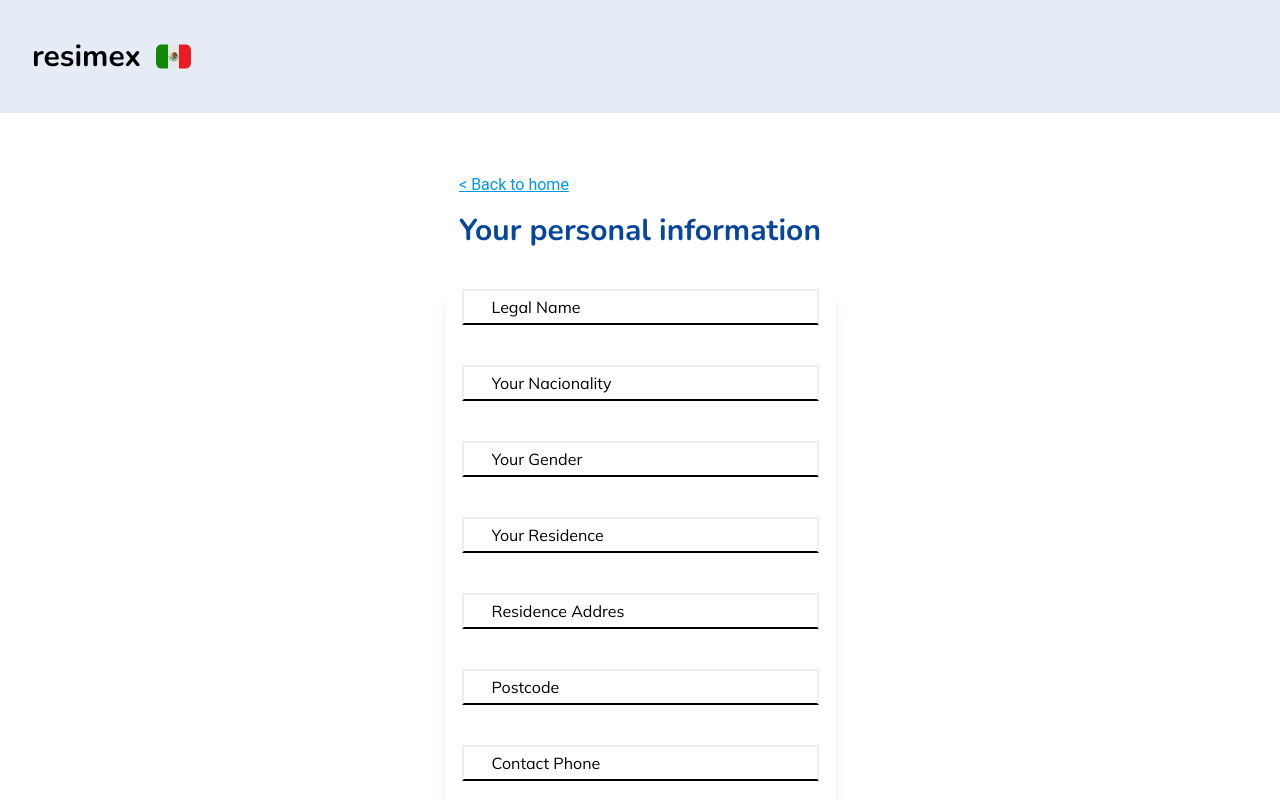
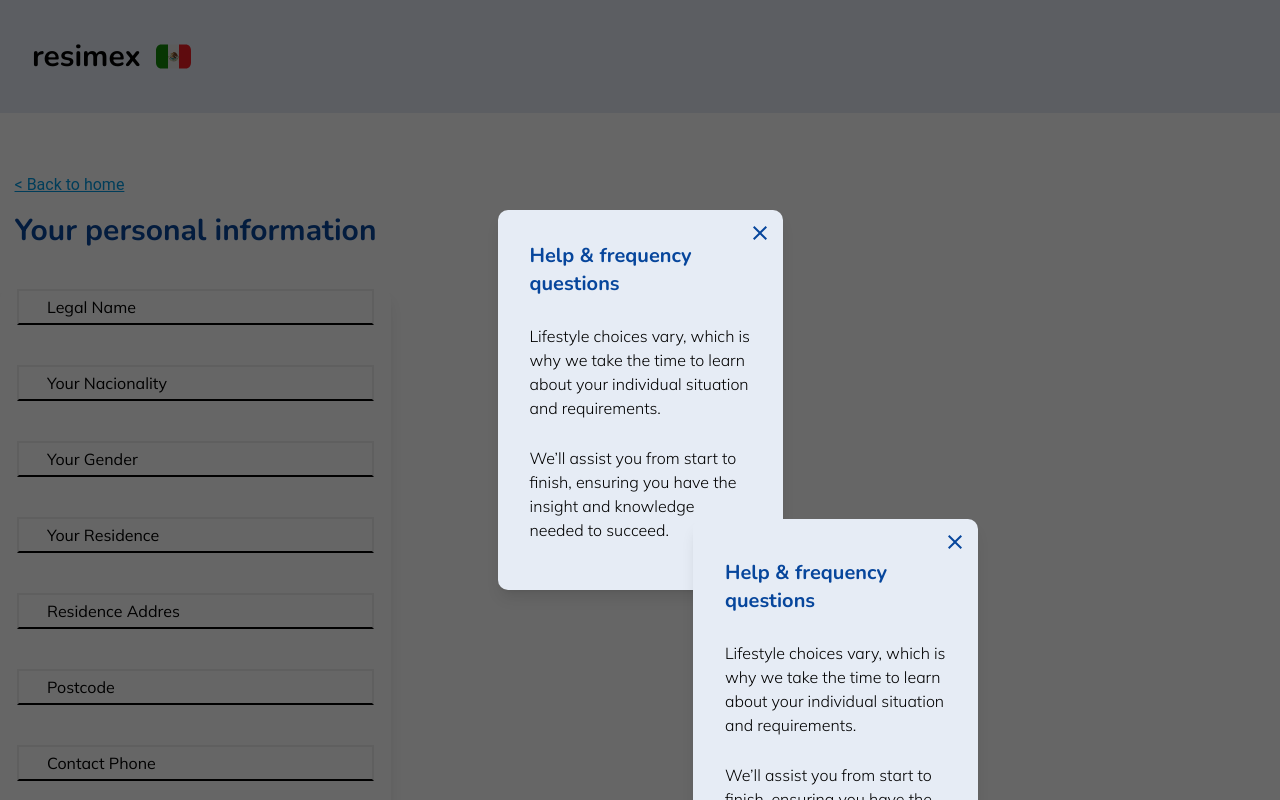
Before and after one commit to CarolinaVrl/CoWorkingLab, a Next.js app: page /application/steps/stepsPersonalInfoPage in a window 1280 px wide. Shown: the top 800 px of the page. Built offline with nearby package versions, Linux system fonts and the light colour scheme.

Commit message:
feat: modal help

```diff
--- /dev/null
+++ b/components/ModalHelp.tsx
@@ -0,0 +1,33 @@
+import Image from 'next/image';
+import close from '../public/close.svg';
+import TextCardHome from './Text-card-home';
+function ModalHelp() {
+  return (
+    <div className="fixed inset-0 bg-black bg-opacity-60 w-full h-full   ">
+      <div className="fixed inset-0 rounded-[10px] shadow-lg m-auto overflow-hidden  w-[285px] h-[380px]  bg-blueSky">
+        <div className="relative flex flex-col p-8 gap-[26px] justify-center">
+          <Image
+            className="absolute right-4 top-4"
+            height={14}
+            width={14}
+            alt=""
+            src={close}
+          />
+          <h2 className=" font-bold font-nunito text-left text-xl text-blueDark">
+            Help & frequency <br /> questions
+          </h2>
+          <TextCardHome>
+            Lifestyle choices vary, which is why we take the time to learn about
+            your individual situation and requirements.
+          </TextCardHome>
+          <TextCardHome>
+            We’ll assist you from start to finish, ensuring you have the insight
+            and knowledge needed to succeed.
+          </TextCardHome>
+        </div>
+      </div>
+    </div>
+  );
+}
+
+export default ModalHelp;
--- a/components/StepsPersonalInfo.tsx
+++ b/components/StepsPersonalInfo.tsx
@@ -1,17 +1,27 @@
 import { Field, Form, Formik } from 'formik';
+import Image from 'next/image';
+import Link from 'next/link';
+import close from '../public/close.svg';
+import ModalHelp from './ModalHelp';
+import TextCardHome from './Text-card-home';
 function StepsPersonalInfo() {
   const showData = (values: object) => {
     alert(values);
   };
+
   return (
+    <div
+      className="flex items-center justify-center md:flex items-center justify-center
+    "
+    >
       <div className="flex flex-col items-center justify-center gap-10 py-[60px]">
         <section className="px-3.5 flex flex-col gap-4">
-        <a
+          <Link
             href="/"
             className="font-normal underline decoration-solid text-mulish text-blueLight"
           >
             {`< Back to home`}
-        </a>
+          </Link>
           <div className="text-center">
             <h2 className="text-blueDark text-3xl font-bold font-nunito ">
               Your personal information
@@ -112,9 +122,35 @@ function StepsPersonalInfo() {
             </Form>
           </Formik>
         </section>
-      <h2 className="underline decoration-solid font-bold font-nunito text-center text-xl text-blueDark">
+        <h2
+          className="underline decoration-solid font-bold font-nunito text-center text-xl text-blueDark
+      md: hidden"
+        >
           Help & frequency questions
         </h2>
+        <ModalHelp />
+      </div>
+
+      <div className="hidden  md:flex relative flex-col p-8 gap-[26px] justify-center rounded-[10px] shadow-lg m-auto w-[285px] h-[380px]  bg-blueSky">
+        <Image
+          className="absolute right-4 top-4"
+          height={14}
+          width={14}
+          alt=""
+          src={close}
+        />
+        <h2 className=" font-bold font-nunito text-left text-xl text-blueDark">
+          Help & frequency <br /> questions
+        </h2>
+        <TextCardHome>
+          Lifestyle choices vary, which is why we take the time to learn about
+          your individual situation and requirements.
+        </TextCardHome>
+        <TextCardHome>
+          We’ll assist you from start to finish, ensuring you have the insight
+          and knowledge needed to succeed.
+        </TextCardHome>
+      </div>
     </div>
   );
 }
```
Also changed, not shown: public/close.svg (added), 1 other file (tests, documents, lock files or other folders). Lines whose indentation alone changed are shown as unchanged.
